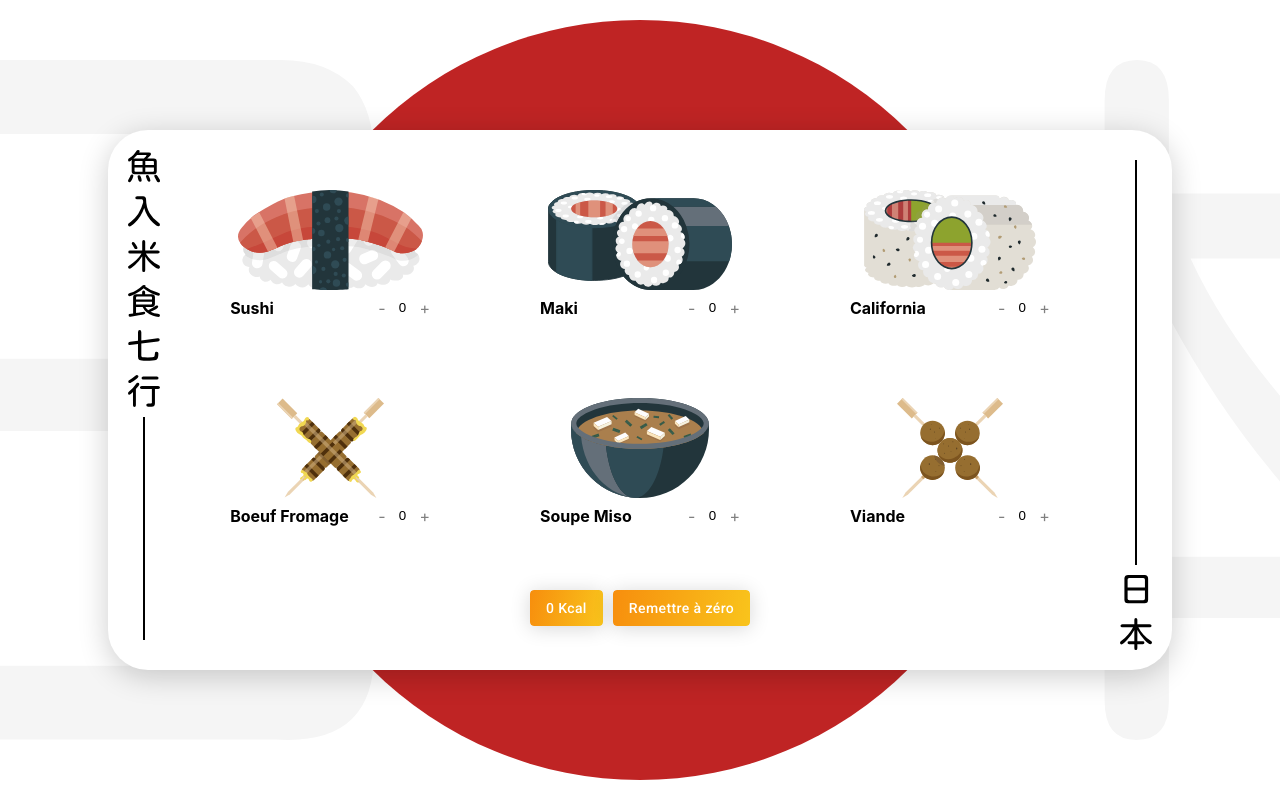
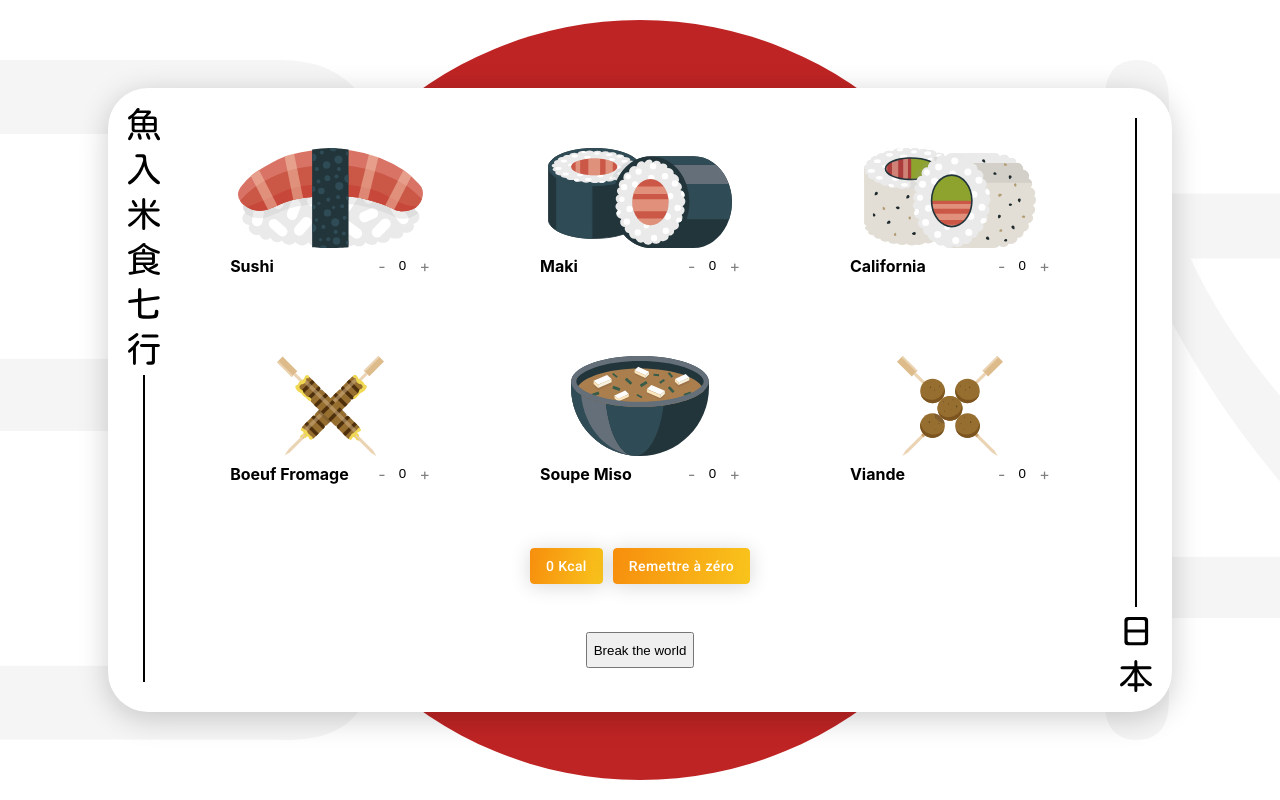
Before and after one commit to sebastien-lb/japcalculator, a React (Create React App) app: page / in a window 1280 px wide. Built offline with nearby package versions, Linux system fonts and the light colour scheme.

Commit message:
Add sentry

```diff
--- a/package.json
+++ b/package.json
@@ -5,6 +5,8 @@
   "dependencies": {
     "@material-ui/core": "^4.9.2",
     "@material-ui/icons": "^4.9.1",
+    "@sentry/react": "^6.13.3",
+    "@sentry/tracing": "^6.13.3",
     "@testing-library/jest-dom": "^4.2.4",
     "@testing-library/react": "^9.3.2",
     "@testing-library/user-event": "^7.1.2",
--- a/src/App.tsx
+++ b/src/App.tsx
@@ -1,6 +1,18 @@
 import React from "react";
+import * as Sentry from "@sentry/react";
+import { Integrations } from "@sentry/tracing";
 import "./App.css";
 import { CalculatorPage } from "./pages";
+
+Sentry.init({
+  dsn: "https://6cf35c51df504b5bad2497b4465b4bc4@o1040136.ingest.sentry.io/6009053",
+  integrations: [new Integrations.BrowserTracing()],
+
+  // Set tracesSampleRate to 1.0 to capture 100%
+  // of transactions for performance monitoring.
+  // We recommend adjusting this value in production
+  tracesSampleRate: 1.0,
+});
 
 const App = () => {
   return (
--- a/src/pages/Calculator/Calculator.tsx
+++ b/src/pages/Calculator/Calculator.tsx
@@ -95,6 +95,8 @@ export const CalculatorPage: React.FC<Props> = (props: Props) => {
               Remettre à zéro
             </Button>
           </div>
+          <div className={classes.buttonContainer}>
+            <button onClick={() => { throw new Error() }}>Break the world</button></div>
         </div>
         <div className={classes.lateralBar}>
           <div className={classes.barSpacer} />
```
Also changed, not shown: 1 other file (tests, documents, lock files or other folders).
